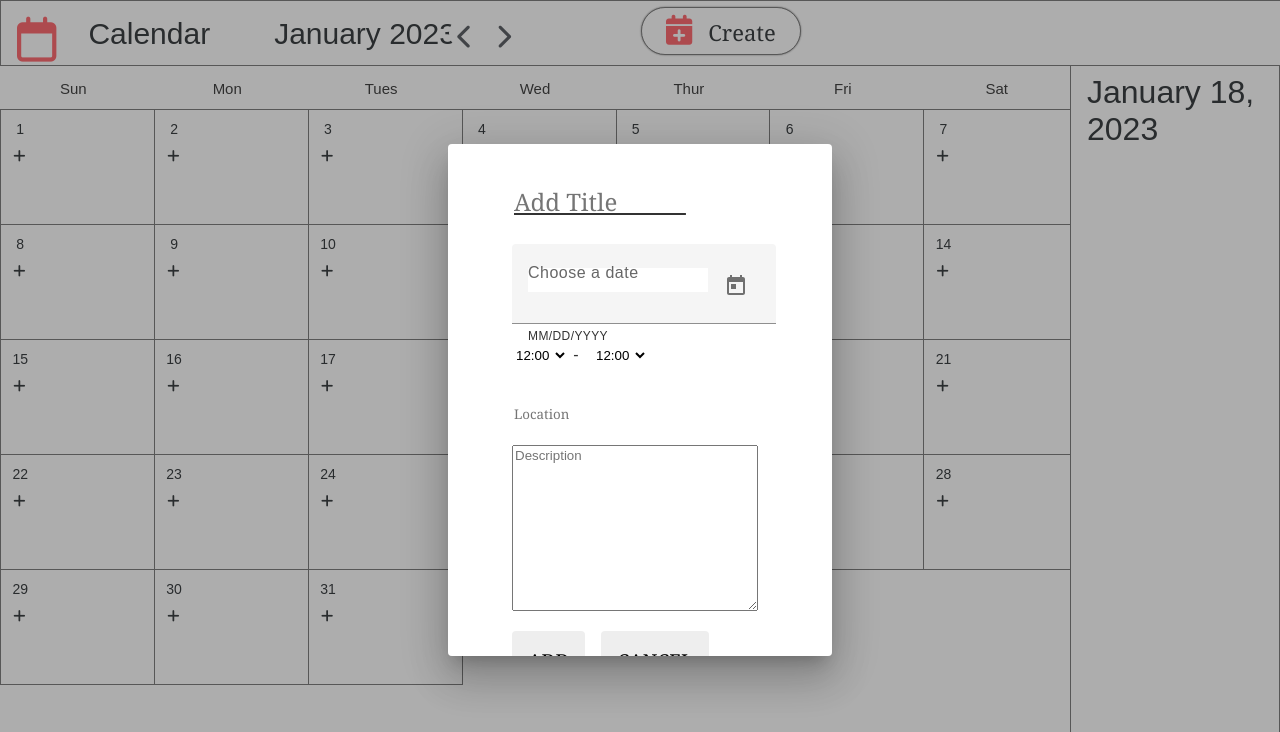
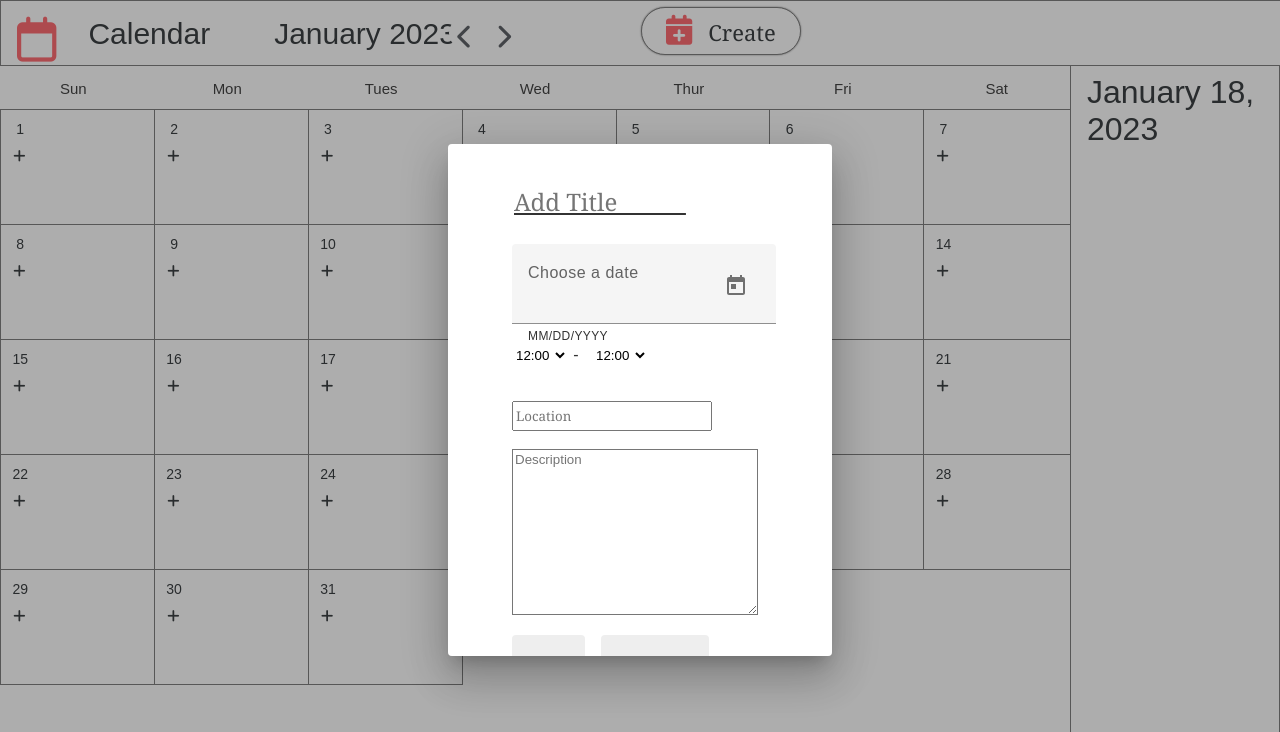
Before and after one commit to Gbell26/Calendar-App, an Angular app in the folder angular-calendar/: page / in a window 1280 px wide. Both pictures are taken after a click on the button "Create". Shown: the top 732 px of the page. Built offline with nearby package versions, Linux system fonts and the light colour scheme.

Commit message:
fixed date-picker css issue

```diff
--- a/angular-calendar/src/app/add-event-popup/add-event-popup.component.css
+++ b/angular-calendar/src/app/add-event-popup/add-event-popup.component.css
@@ -3,9 +3,6 @@
     height:30rem;
     padding-left: 4rem;
     padding-top:2rem;
-}
-.date-picker{
-
 }
 .start-time{
     margin-right: 0;
@@ -30,7 +27,12 @@
     font-size: 1.5rem;
     text-decoration: underline;
 }
-input{
+.event-title:hover{
+    background-color: #dadce091;
+}
+
+/* this looks good for all most inputs. But ruins datepicker*/
+/*input{
     border:none;
     background-color: white;
     outline: none;
@@ -38,14 +40,17 @@ input{
 input:hover{
     background-color: #dadce091;
 }
+*/
 .event-location{
     width:12rem;
     height:1.5rem;
+    outline: none;
 }
 .event-description{
     width:15rem;
     height:10rem;
     outline:none;
+    background-color: white;
 }
 .time-input{
     display:grid;
```
